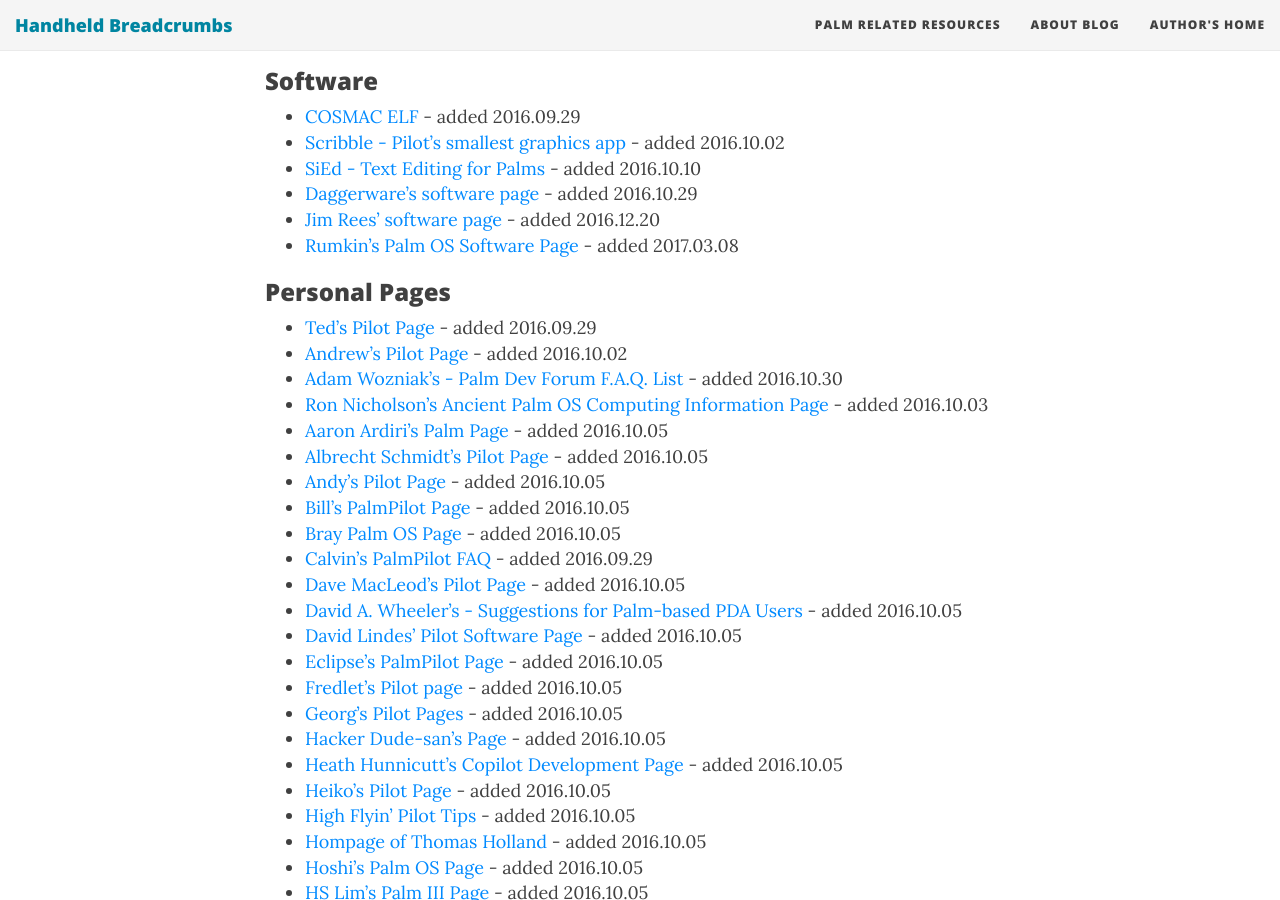
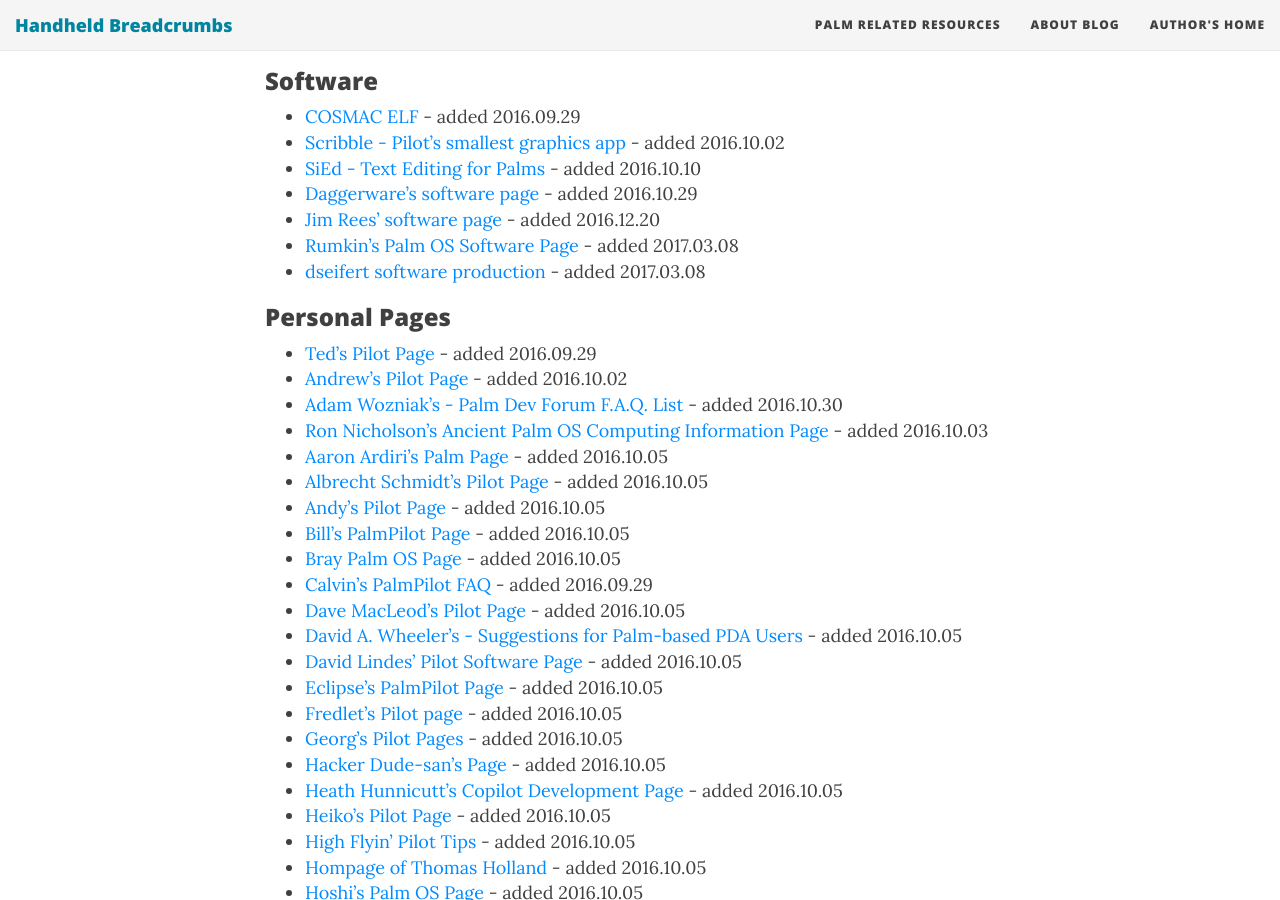
Before and after one commit to handheldbreadcrumbs/handheldbreadcrumbs.github.io, a Jekyll site: the page built from palmresources.md, in a window 1280 px wide and 900 px high, scrolled down 461 px. Built offline with Jekyll 4.4.1, drawn with Linux system fonts in a browser that asks for light colours; nearby versions of some CDN libraries.

Commit message:
added new link to software section

```diff
--- a/palmresources.md
+++ b/palmresources.md
@@ -19,6 +19,7 @@
 * [Daggerware's software page](http://web.archive.org/web/19980127125152/http://www.daggerware.com/){:target="_blank"} - added 2016.10.29
 * [Jim Rees' software page](http://web.archive.org/web/20161220091747/http://www.citi.umich.edu/u/rees/pilot/){:target="_blank"} - added 2016.12.20
 * [Rumkin's Palm OS Software Page](http://web.archive.org/web/20150916201027/http://rumkin.com/software/palm/){:target="_blank"} - added 2017.03.08
+* [dseifert software production](http://web.archive.org/web/20020803005339/http://www.dseifert.de/){:target="_blank"} - added 2017.03.08
 
 ### Personal Pages
 * [Ted's Pilot Page](http://web.archive.org/web/19981203160903/http://web.mit.edu/tytso/www/pilot/index.html){:target="_blank"} - added 2016.09.29
```
